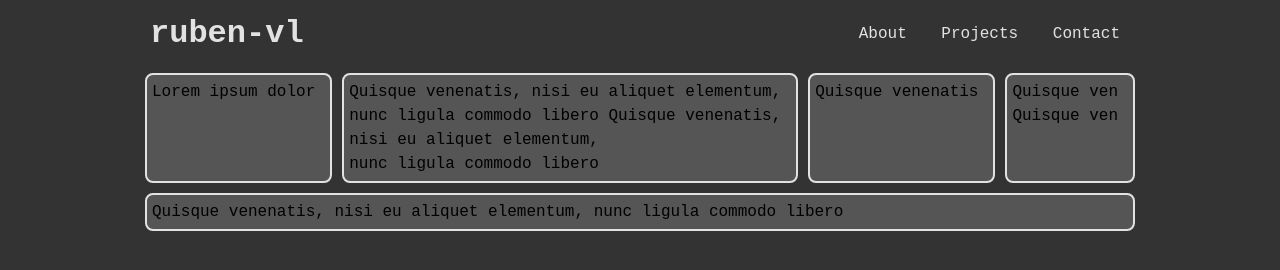
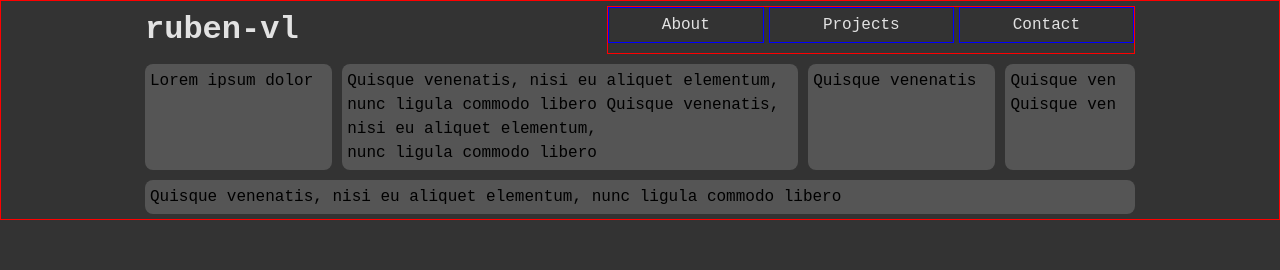
Before and after one commit to ruben-vl/personal-website, a plain HTML site: page index.html in a window 1280 px wide. Drawn offline with Linux system fonts and the light colour scheme.

Commit message:
Fix header

```diff
--- a/css/pos.css
+++ b/css/pos.css
@@ -1,5 +1,75 @@
 body {
+    border: var(--red-border);
+
     display: flex;
     flex-direction: column;
     align-items: center;
 }
+
+    #header {
+        /* border: var(--blue-border); */
+
+        flex: 1 0 100%;
+
+        width: var(--max-proportion);
+        max-width: var(--max-width);
+
+        display: flex;
+        flex-direction: row;
+        flex-wrap: nowrap;
+
+        justify-content: flex-start;
+        align-items: stretch;
+
+        gap: var(--large-gap);
+        padding: var(--small-padding);
+    }
+
+        #title-div {
+            /* border: var(--red-border); */
+
+            flex: 1 0 auto;
+
+            display: flex;
+            flex-direction: row;
+            flex-wrap: nowrap;
+
+            justify-content: flex-start;
+            align-items: center;
+        }
+
+            #logo {
+                /* border: var(--blue-border); */
+
+                flex: 0 1 auto;
+            }
+
+            #title {
+                /* border: var(--blue-border); */
+
+                flex: 0 1 auto;
+            }
+
+        #toggle-div {
+            border: var(--red-border);
+
+            flex: 1 1 auto;
+
+            display: flex;
+            flex-direction: row;
+            flex-wrap: wrap;
+
+            justify-content: flex-end;
+            align-items: stretch;
+            align-content: flex-start;
+
+            gap: var(--small-gap);
+        }
+
+            .toggle {
+                border: var(--blue-border);
+
+                flex: 1 1 auto;
+
+                padding: var(--small-padding);
+            }
--- a/css/style.css
+++ b/css/style.css
@@ -1,29 +1,18 @@
-/* Style */
 body {
-    font-family: var(--monospace-ff);
-    background-color: var(--dark-background-color);
+font-family: var(--monospace-ff);
+background-color: var(--dark-background-color);
 }
 
-/* Header */
-
 #header {
-  /* border: var(--red-border); */
-  width: var(--max-proportion);
-  max-width: var(--max-width);
-  /* background-color: var(--light-grey); */
-  color: var(--light-grey);
-  padding: 10px;
-  text-align: center;
-
-  display: flex;
-  flex-direction: row;
-  align-items: center;
-  flex-wrap: nowrap;
+color: var(--light-background-color);
+text-align: center;
 }
 
 #title {
-  margin-right: auto;
+  /* margin-right: auto; */
   /* min-width: 170px; */
+  font-size: var(--title-font-size);
+  font-weight: 900;
 }
 
 h1 {
--- a/css/vars.css
+++ b/css/vars.css
@@ -4,9 +4,18 @@
     --monospace-ff: 'Courier New', Courier, monospace;
     --dark-background-color: #333333;
     --medium-background-color: #555555;
-    --light-grey: #e2e2e2;
+    --light-background-color: #e2e2e2;
+
     --max-width: 1000px;
     --max-proportion: 95%;
+
+    --small-padding: 5px;
+    --normal-padding: 10px;
+    --large-padding: 20px;
+
+    --small-gap: 5px;
+    --normal-gap: 10px;
+    --large-gap: 20px;
 
     --red-border: 1px solid red;
     --blue-border: 1px solid blue;
--- a/index.html
+++ b/index.html
@@ -4,11 +4,6 @@
   <meta charset="UTF-8">
   <meta name="viewport" content="width=device-width, initial-scale=1.0">
   <title>ruben-vl</title>
-  <link rel="stylesheet" href="css/reset.css">
-  <link rel="stylesheet" href="css/vars.css">
-  <link rel="stylesheet" href="css/pos.css">
-  <link rel="stylesheet" href="css/style.css">
-  <script src="js/script.js" defer></script>
   <!-- Favicon Generator (favicon-generator.org)-->
   <link rel="apple-touch-icon" sizes="57x57" href="favicon/apple-icon-57x57.png">
   <link rel="apple-touch-icon" sizes="60x60" href="favicon/apple-icon-60x60.png">
@@ -28,17 +23,29 @@
   <meta name="msapplication-TileImage" content="favicon/ms-icon-144x144.png">
   <meta name="theme-color" content="#ffffff">
   <!-- END Favicon Generator -->
+  <link rel="stylesheet" href="css/reset.css">
+  <link rel="stylesheet" href="css/vars.css">
+  <link rel="stylesheet" href="css/pos.css">
+  <link rel="stylesheet" href="css/style.css">
+  <script src="js/script.js" defer></script>
 </head>
 <body>
   <div id="header">
-    <h1 id="title">ruben-vl</h1>
-    <nav>
-      <ul>
-        <li><a href="#about">About</a></li>
-        <li><a href="#projects">Projects</a></li>
-        <li><a href="#contact">Contact</a></li>
-      </ul>
-    </nav>
+    <div id="title-div">
+      <div id="logo"></div>
+      <div id="title">ruben-vl</div>
+    </div>
+    <div id="toggle-div">
+      <div class="toggle">About</div>
+      <div class="toggle">Projects</div>
+      <div class="toggle">Contact</div>
+      <!-- <div class="toggle">About</div>
+      <div class="toggle">Projects</div>
+      <div class="toggle">Contact</div>
+      <div class="toggle">About</div>
+      <div class="toggle">Projects</div>
+      <div class="toggle">Contact</div> -->
+    </div>
   </div>
   <div id="content-boxes">
     <div class="content-box">
@@ -59,46 +66,5 @@
 
   </div>
 
-
-
-
-  <!-- <div id="contents"> -->
-    <!-- <section id="about">
-      <h2>About Me</h2>
-      <p>Michiel has a passion for embedded systems...</p>
-    </section> -->
-
-    <!-- <section id="projects">
-      <h2>Projects</h2>
-      <div class="project-list">
-        Add your project details here -->
-        <!-- <div class="project">
-          <h3>Project 1</h3>
-          <p>Description of the project...</p>
-          <a href="https://github.com/username/project1" target="_blank">View on GitHub</a>
-        </div>
-        <div class="project">
-          <h3>Project 2</h3>
-          <p>Description of the project...</p>
-          <a href="https://github.com/username/project2" target="_blank">View on GitHub</a>
-        </div>
-      </div>
-    </section> -->
-
-    <!-- <section id="contact">
-      <h2>Contact</h2>
-      <p><a href="mailto:email@rubenvanlaer.com">email@rubenvanlaer.com</a></p>
-    </section>
-    <section id="cv">
-      <h2>Curriculum Vitae</h2>
-      <button>
-        <a target="_blank" rel="noreferrer noopener" href="assets/CV241008142800.pdf">PDF</a>
-      </button>
-    </section>
-
-  </div> -->
-  <!-- <footer>
-    <p>&copy; 2024 Ruben Van Laer</p>
-  </footer> -->
 </body>
 </html>
```
Lines whose indentation alone changed are shown as unchanged.
